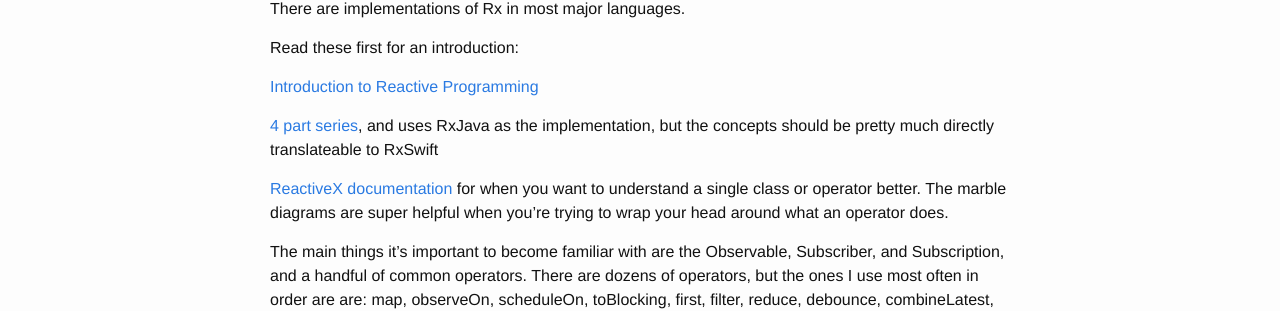
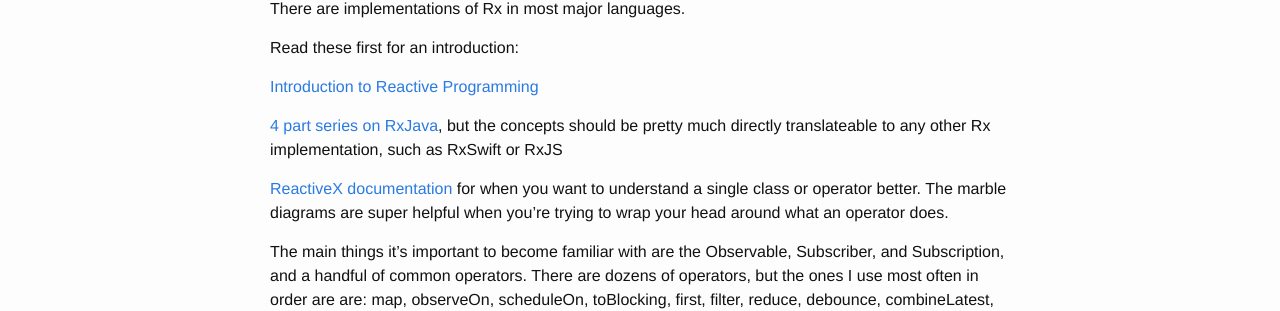
Before and after one commit to eliasbagley/eliasbagley.github.io, a Jekyll site: the page built from _posts/2016-03-08-learning-rx.markdown, in a window 1280 px wide. Shown: the part 332-643 px from the top of the page. Built offline with Jekyll 4.4.1, drawn with Linux system fonts in a browser that asks for light colours; Markdown is read by kramdown in place of the engine named in the settings; comment, search, counter and statistics services are not loaded.

Commit message:
Update rx post

```diff
--- a/_posts/2016-03-08-learning-rx.markdown
+++ b/_posts/2016-03-08-learning-rx.markdown
@@ -14,7 +14,7 @@ Read these first for an introduction:
 
 [Introduction to Reactive Programming][link_1]
 
-[4 part series][link_2], and uses RxJava as the implementation, but the concepts should be pretty much directly translateable to RxSwift
+[4 part series on RxJava][link_2], but the concepts should be pretty much directly translateable to any other Rx implementation, such as RxSwift or RxJS
 
 [ReactiveX documentation][link_3] for when you want to understand a single class or operator better. The marble diagrams are super helpful when you're trying to wrap your head around what an operator does.
 
```
